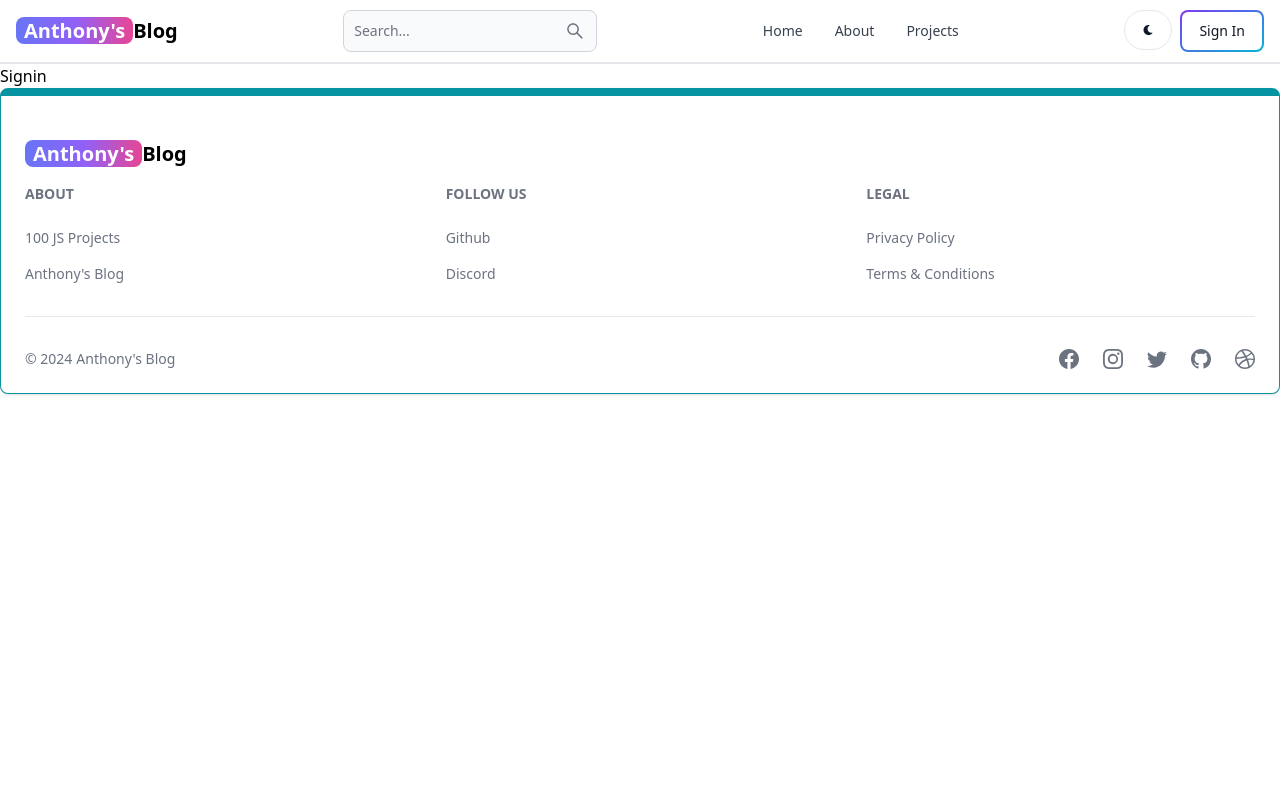
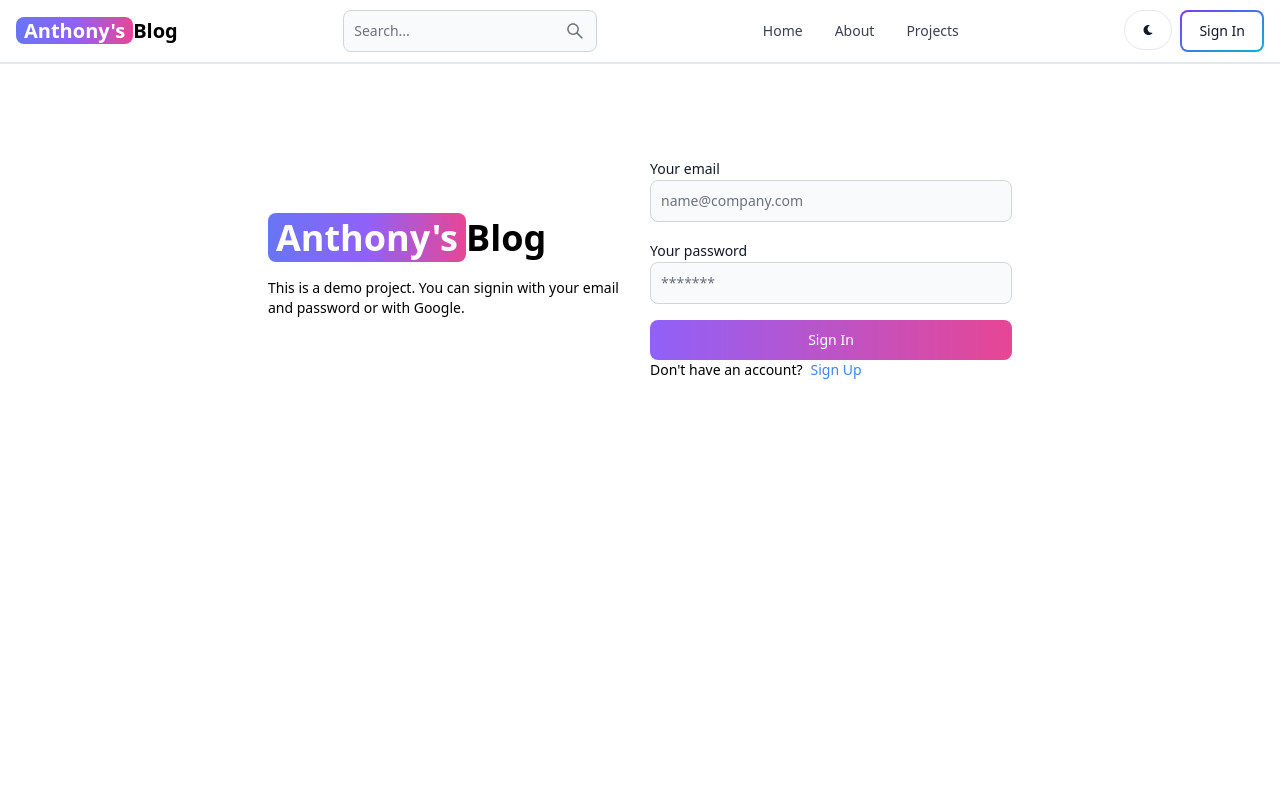
Before and after one commit to denostta/mern-blog, a React (Vite) app in the folder client/: page /sign-in in a window 1280 px wide. Shown: the top 800 px of the page. Built offline with nearby package versions, Linux system fonts and the light colour scheme.

Commit message:
completed signin page functionality

```diff
--- a/client/src/App.jsx
+++ b/client/src/App.jsx
@@ -2,7 +2,7 @@
 import { BrowserRouter, Routes, Route } from "react-router-dom";
 import Home from "./pages/Home";
 import About from "./pages/About";
-import Signin from "./pages/Signin";
+import SignIn from "./pages/Signin";
 import Signup from "./pages/Signup";
 import Dashboard from "./pages/Dashboard";
 import Projects from "./pages/Projects";
@@ -16,7 +16,7 @@
       <Routes>
         <Route path="/" element={<Home />} />
         <Route path="/about" element={<About />} />
-        <Route path="/sign-in" element={<Signin />} />
+        <Route path="/sign-in" element={<SignIn />} />
         <Route path="/sign-up" element={<Signup />} />
         <Route path="/dashboard" element={<Dashboard />} />
         <Route path="/projects" element={<Projects />} />
--- a/client/src/pages/Signin.jsx
+++ b/client/src/pages/Signin.jsx
@@ -1,5 +1,118 @@
-import React from "react";
+import { Alert, Button, Label, Spinner, TextInput } from "flowbite-react";
+import React, { useState } from "react";
+import { Link, useNavigate } from "react-router-dom";
 
-export default function Signin() {
-  return <div>Signin</div>;
+export default function SignIn() {
+  const [formData, setFormData] = useState({});
+  // for error handling
+  const [errorMessage, setErrorMessage] = useState(null);
+  // for slow internet connection
+  const [loading, setLoading] = useState(false);
+  // initialize navigate
+  const navigate = useNavigate();
+  // for handling event with input data on fields
+  const handleChange = (e) => {
+    setFormData({ ...formData, [e.target.id]: e.target.value.trim() });
+  };
+  // for submitting an acct to register in database
+  const handleSubmit = async (e) => {
+    // to prevent reloading of the page during submition
+    e.preventDefault();
+    // for incomplete input data error
+    if (!formData.email || !formData.password) {
+      return setErrorMessage("Please fill out all fields");
+    }
+    // to post data from the form to database thru the server
+    try {
+      setLoading(true);
+      setErrorMessage(null);
+      const res = await fetch("/api/auth/signin", {
+        method: "POST",
+        headers: { "Content-Type": "application/json" },
+        body: JSON.stringify(formData),
+      });
+      const data = await res.json();
+      // for inputdata already exist error
+      if (data.success === false) {
+        return setErrorMessage(data.message);
+      }
+      // set loading to false
+      setLoading(false);
+      //redirect to home page if the sign up is successful
+      if (res.ok) {
+        navigate("/");
+      }
+    } catch (error) {
+      setErrorMessage(error.message);
+      setLoading(false);
+    }
+  };
+  return (
+    <div className="min-h-screen mt-20">
+      <div className="flex p-3 max-w-3xl mx-auto flex-col md:flex-row md:items-center gap-5">
+        {/* div for left side */}
+        <div className="flex-1">
+          <Link to="/" className="  font-bold dark:text-white text-4xl">
+            <span className="px-2 bg-gradient-to-r from-indigo-500 via-purple-500 to-pink-500 rounded-lg text-white">
+              Anthony's
+            </span>
+            Blog
+          </Link>
+          <p className="text-sm mt-5">
+            This is a demo project. You can signin with your email and password
+            or with Google.
+          </p>
+        </div>
+        {/* div for right side */}
+        <div className="flex-1">
+          <form className="flex flex-col gap-4" onSubmit={handleSubmit}>
+            <div>
+              <Label value="Your email" />
+              <TextInput
+                type="email"
+                placeholder="name@company.com"
+                id="email"
+                onChange={handleChange}
+              />
+            </div>
+            <div>
+              <Label value="Your password" />
+              <TextInput
+                type="password"
+                placeholder="*******"
+                id="password"
+                onChange={handleChange}
+              />
+            </div>
+            <Button
+              gradientDuoTone="purpleToPink"
+              type="submit"
+              disabled={loading}
+            >
+              {loading ? (
+                <>
+                  <Spinner size="sm" />
+                  <span className="pl-3">Loading...</span>
+                </>
+              ) : (
+                "Sign In"
+              )}
+            </Button>
+          </form>
+          <div className="flex gap-2 text-sm mt-5>">
+            <span>Don't have an account?</span>
+            <Link to="/sign-up" className="text-blue-500">
+              Sign Up
+            </Link>
+          </div>
+          {/* to render an alert if an error was detected . If error is true then alert errorMessage*/}
+          {errorMessage && (
+            <Alert className="mt-5" color="failure">
+              {errorMessage}
+            </Alert>
+          )}
+        </div>
+      </div>
+    </div>
+  );
 }
--- a/client/src/pages/Signup.jsx
+++ b/client/src/pages/Signup.jsx
@@ -43,7 +43,7 @@
         navigate("/sign-in");
       }
     } catch (error) {
-      errorMessage(error.message);
+      setErrorMessage(error.message);
       setLoading(false);
     }
   };
```
